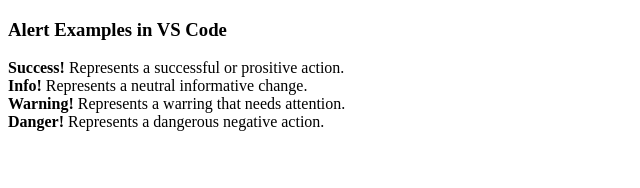
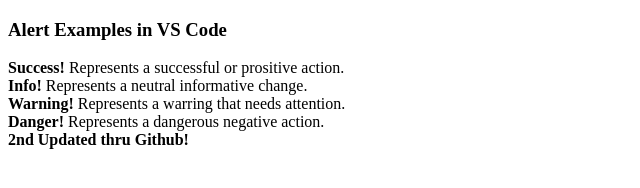
Before and after one commit to spejmeter/MyGitProject_A, a plain HTML site: page index.html in a window 1280 px wide. Shown: the whole page, without its empty margins (0-640 px from the left). Drawn offline with Linux system fonts and the light colour scheme.

Commit message:
2nd update thru NewBranch

```diff
--- a/index.html
+++ b/index.html
@@ -10,5 +10,6 @@
     <strong>Info!</strong> Represents a neutral informative change.</br>
     <strong>Warning!</strong> Represents a warring that needs attention.</br>
     <strong>Danger!</strong> Represents a dangerous negative action.</br>
+<strong>2nd Updated thru Github!</strong>
 </body>
 </html>
```
